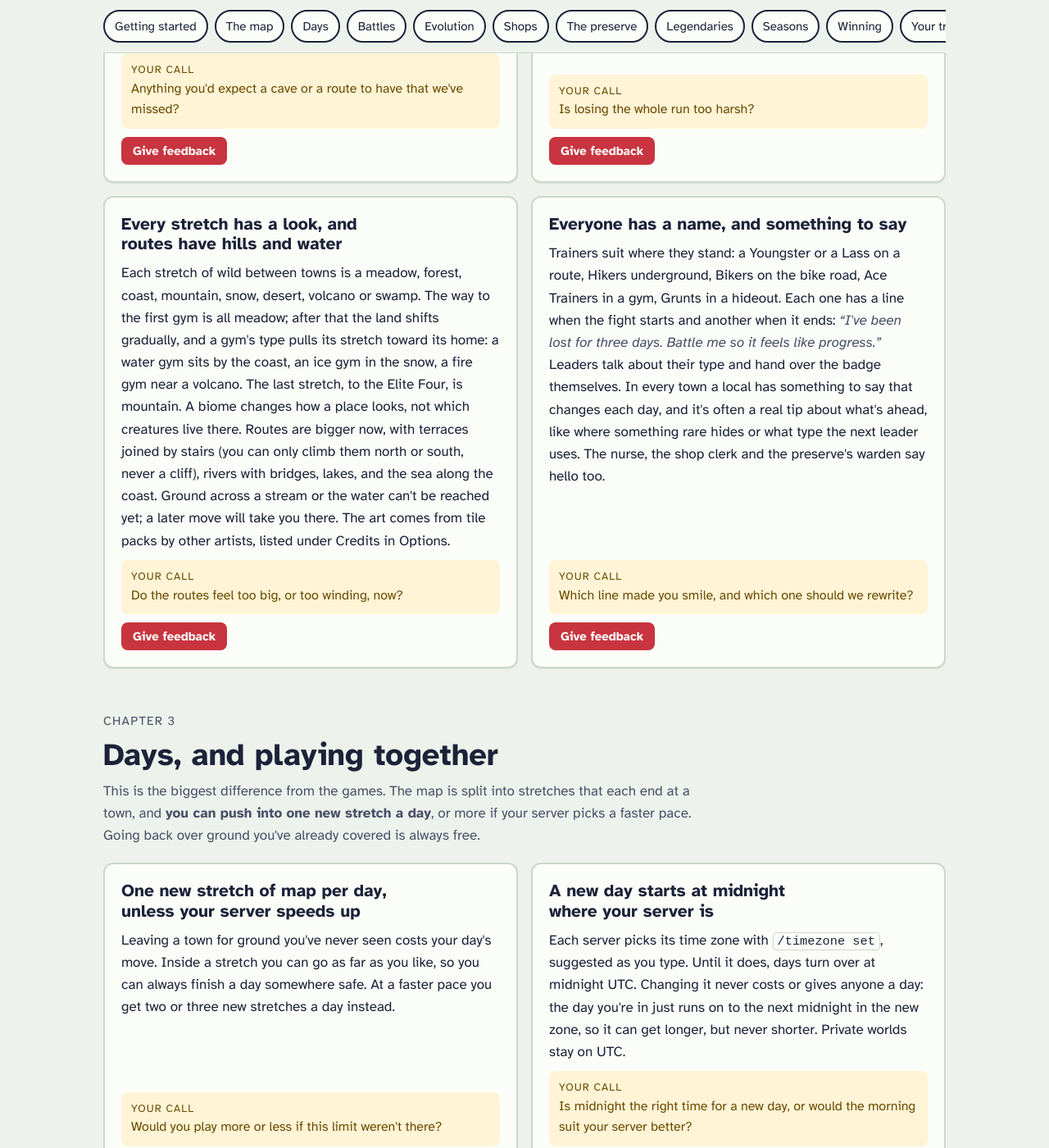
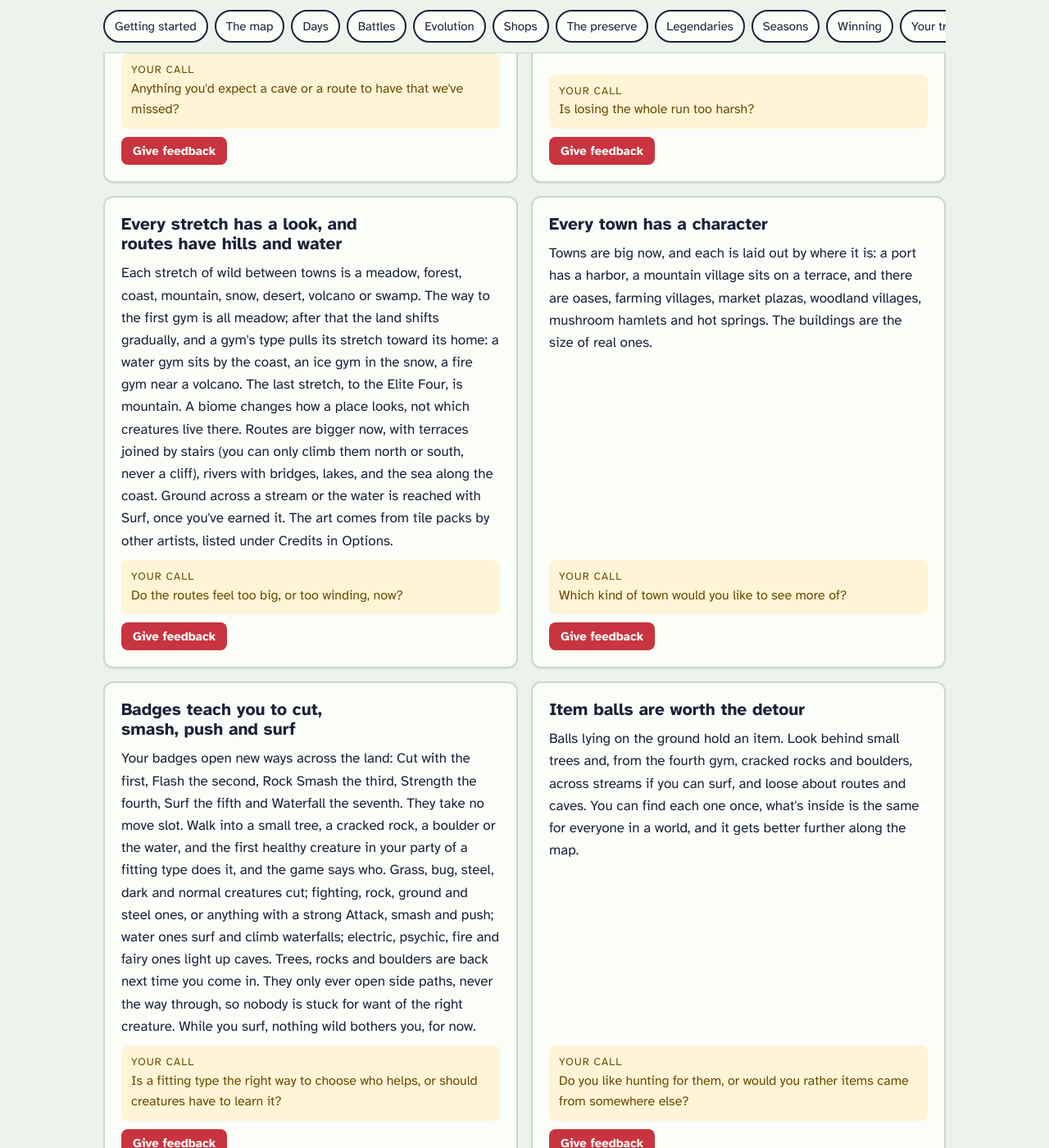
Before and after one commit to Four-Cube-Games/super-adventure, a Jekyll site: the page built from handbook.html, in a window 1280 px wide and 1400 px high, scrolled down 3908 px. Shown: the whole window at 82% size. Built offline with Jekyll 4.4.1, drawn with Linux system fonts in a browser that asks for light colours; some of the changed text lies outside the part shown.

Commit message:
Add field moves, item balls, dark caves and towns to the handbook

```diff
--- a/handbook.html
+++ b/handbook.html
@@ -139,9 +139,33 @@ styles: /assets/handbook.css
     </article>
     <article class="rule" data-rule="biomes">
       <h3>Every stretch has a look, and routes have hills and water</h3>
-      <p class="said">Each stretch of wild between towns is a meadow, forest, coast, mountain, snow, desert, volcano or swamp. The way to the first gym is all meadow; after that the land shifts gradually, and a gym's type pulls its stretch toward its home: a water gym sits by the coast, an ice gym in the snow, a fire gym near a volcano. The last stretch, to the Elite Four, is mountain. A biome changes how a place looks, not which creatures live there. Routes are bigger now, with terraces joined by stairs (you can only climb them north or south, never a cliff), rivers with bridges, lakes, and the sea along the coast. Ground across a stream or the water can't be reached yet; a later move will take you there. The art comes from tile packs by other artists, listed under Credits in Options.</p>
+      <p class="said">Each stretch of wild between towns is a meadow, forest, coast, mountain, snow, desert, volcano or swamp. The way to the first gym is all meadow; after that the land shifts gradually, and a gym's type pulls its stretch toward its home: a water gym sits by the coast, an ice gym in the snow, a fire gym near a volcano. The last stretch, to the Elite Four, is mountain. A biome changes how a place looks, not which creatures live there. Routes are bigger now, with terraces joined by stairs (you can only climb them north or south, never a cliff), rivers with bridges, lakes, and the sea along the coast. Ground across a stream or the water is reached with Surf, once you've earned it. The art comes from tile packs by other artists, listed under Credits in Options.</p>
       <p class="ask">Do the routes feel too big, or too winding, now?</p>
       <a class="tell" href="{{ site.repo }}/issues/new?template=feedback.yml&amp;title=Handbook%3A%20Every%20stretch%20has%20a%20look%2C%20and%20routes%20have%20hills%20and%20water&amp;rule=Every%20stretch%20has%20a%20look%2C%20and%20routes%20have%20hills%20and%20water">Give feedback</a>
+    </article>
+    <article class="rule" data-rule="towns">
+      <h3>Every town has a character</h3>
+      <p class="said">Towns are big now, and each is laid out by where it is: a port has a harbor, a mountain village sits on a terrace, and there are oases, farming villages, market plazas, woodland villages, mushroom hamlets and hot springs. The buildings are the size of real ones.</p>
+      <p class="ask">Which kind of town would you like to see more of?</p>
+      <a class="tell" href="{{ site.repo }}/issues/new?template=feedback.yml&amp;title=Handbook%3A%20Every%20town%20has%20a%20character&amp;rule=Every%20town%20has%20a%20character">Give feedback</a>
+    </article>
+    <article class="rule" data-rule="field-moves">
+      <h3>Badges teach you to cut, smash, push and surf</h3>
+      <p class="said">Your badges open new ways across the land: Cut with the first, Flash the second, Rock Smash the third, Strength the fourth, Surf the fifth and Waterfall the seventh. They take no move slot. Walk into a small tree, a cracked rock, a boulder or the water, and the first healthy creature in your party of a fitting type does it, and the game says who. Grass, bug, steel, dark and normal creatures cut; fighting, rock, ground and steel ones, or anything with a strong Attack, smash and push; water ones surf and climb waterfalls; electric, psychic, fire and fairy ones light up caves. Trees, rocks and boulders are back next time you come in. They only ever open side paths, never the way through, so nobody is stuck for want of the right creature. While you surf, nothing wild bothers you, for now.</p>
+      <p class="ask">Is a fitting type the right way to choose who helps, or should creatures have to learn it?</p>
+      <a class="tell" href="{{ site.repo }}/issues/new?template=feedback.yml&amp;title=Handbook%3A%20Badges%20teach%20you%20to%20cut%2C%20smash%2C%20push%20and%20surf&amp;rule=Badges%20teach%20you%20to%20cut%2C%20smash%2C%20push%20and%20surf">Give feedback</a>
+    </article>
+    <article class="rule" data-rule="item-balls">
+      <h3>Item balls are worth the detour</h3>
+      <p class="said">Balls lying on the ground hold an item. Look behind small trees and, from the fourth gym, cracked rocks and boulders, across streams if you can surf, and loose about routes and caves. You can find each one once, what's inside is the same for everyone in a world, and it gets better further along the map.</p>
+      <p class="ask">Do you like hunting for them, or would you rather items came from somewhere else?</p>
+      <a class="tell" href="{{ site.repo }}/issues/new?template=feedback.yml&amp;title=Handbook%3A%20Item%20balls%20are%20worth%20the%20detour&amp;rule=Item%20balls%20are%20worth%20the%20detour">Give feedback</a>
+    </article>
+    <article class="rule" data-rule="dark-caves">
+      <h3>Deep caves are dark until someone can light them</h3>
+      <p class="said">Caves in the second half of the map show only a circle around you. With a creature in your party that can use Flash, you see the whole cave.</p>
+      <p class="ask">Is a dark cave a fun puzzle or a chore?</p>
+      <a class="tell" href="{{ site.repo }}/issues/new?template=feedback.yml&amp;title=Handbook%3A%20Deep%20caves%20are%20dark%20until%20someone%20can%20light%20them&amp;rule=Deep%20caves%20are%20dark%20until%20someone%20can%20light%20them">Give feedback</a>
     </article>
     <article class="rule" data-rule="people">
       <h3>Everyone has a name, and something to say</h3>
```
